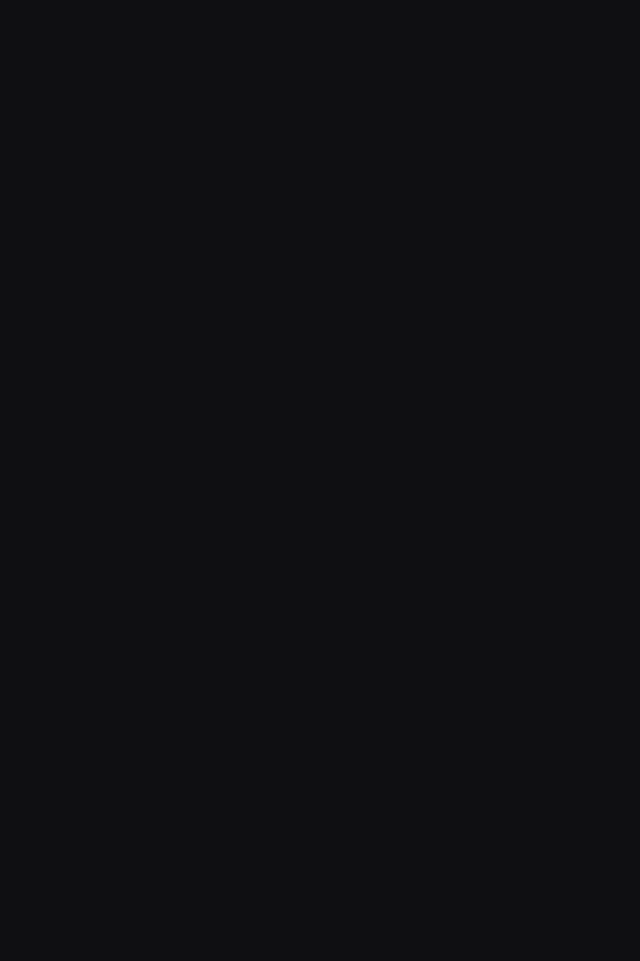
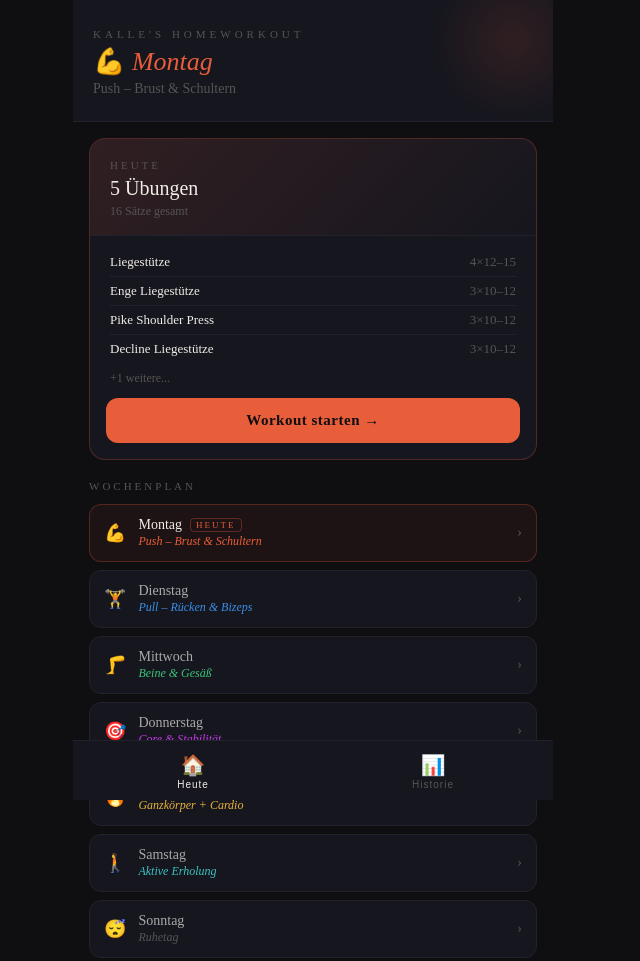
Before and after one commit to Schnitzelnaut/Workout, a plain HTML site: page index.html in a window 1280 px wide. Shown: the whole page, without its empty margins (327-967 px from the left). Before the commit the page ends 800 px from the top, so only its background shows below. Drawn offline with Linux system fonts and the light colour scheme; the site is published under a folder, as on GitHub Pages, so addresses that start at the root find nothing.

Commit message:
Add files via upload

```diff
--- a/index.html
+++ b/index.html
@@ -1 +1 @@
-<!doctype html><html lang="de"><head><meta charset="utf-8"/><meta name="viewport" content="width=device-width,initial-scale=1,viewport-fit=cover"/><meta name="theme-color" content="#0f0f12"/><meta name="apple-mobile-web-app-capable" content="yes"/><meta name="apple-mobile-web-app-status-bar-style" content="black-translucent"/><meta name="apple-mobile-web-app-title" content="Workout"/><meta name="description" content="Kalle's 5-Tage Homeworkout Plan"/><link rel="manifest" href="/manifest.json"/><link rel="apple-touch-icon" href="/icon-192.png"/><title>Homeworkout</title><style>*{box-sizing:border-box;margin:0;padding:0}body{background:#0f0f12;overflow-x:hidden}::-webkit-scrollbar{display:none}</style><script defer="defer" src="/main.js"></script></head><body><div id="root"></div><script>"serviceWorker"in navigator&&window.addEventListener("load",()=>{navigator.serviceWorker.register("/sw.js").catch(()=>{})})</script></body></html>
+<!doctype html><html lang="de"><head><meta charset="utf-8"/><meta name="viewport" content="width=device-width,initial-scale=1,viewport-fit=cover"/><meta name="theme-color" content="#0f0f12"/><meta name="apple-mobile-web-app-capable" content="yes"/><meta name="apple-mobile-web-app-status-bar-style" content="black-translucent"/><meta name="apple-mobile-web-app-title" content="Workout"/><meta name="description" content="Kalle's 5-Tage Homeworkout Plan"/><link rel="manifest" href="./manifest.json"/><link rel="apple-touch-icon" href="./icon-192.png"/><title>Homeworkout</title><style>*{box-sizing:border-box;margin:0;padding:0}body{background:#0f0f12;overflow-x:hidden}::-webkit-scrollbar{display:none}</style><script defer="defer" src="./main.js"></script></head><body><div id="root"></div><script>"serviceWorker"in navigator&&window.addEventListener("load",()=>{navigator.serviceWorker.register("./sw.js").catch(()=>{})})</script></body></html>
```
